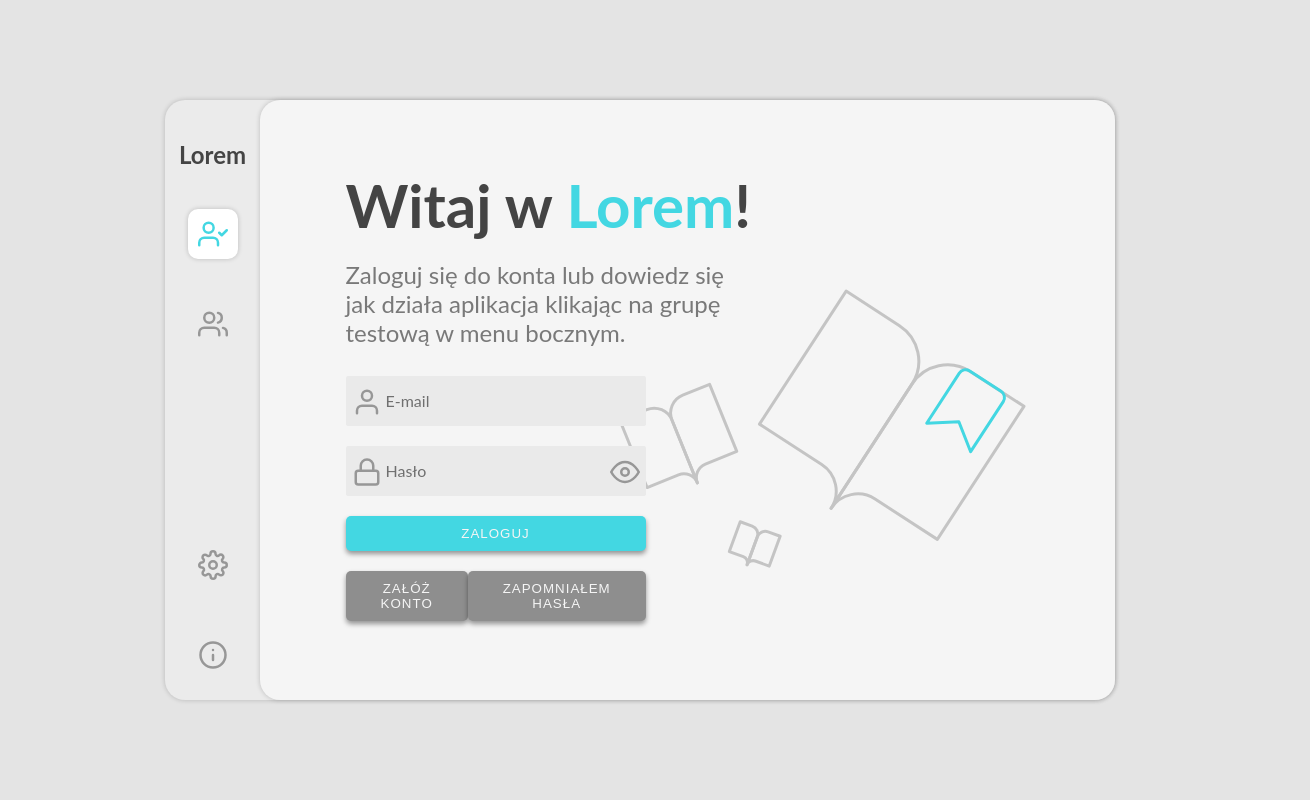
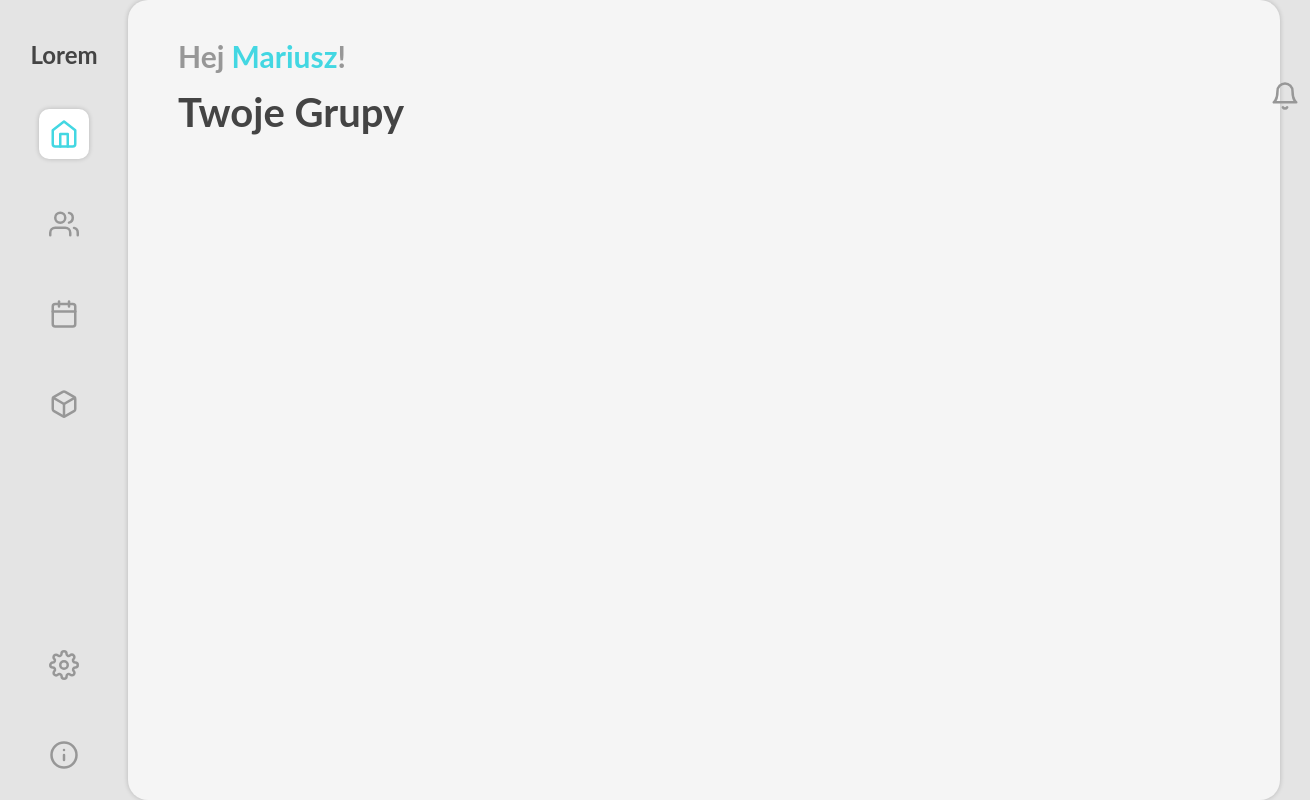
Before and after one commit to maciek1651g/SuperZespol2500K, a React (Create React App) app: page / in a window 1280 px wide. Shown: the whole page, 1310 px wide, since content can reach past the window. Built offline with nearby package versions, Linux system fonts and the light colour scheme; the HTML template or start-up script is replaced by a standard one.

Commit message:
left menu

```diff
--- a/src/App.js
+++ b/src/App.js
@@ -2,15 +2,19 @@ import { Fragment } from "react";
 import { BrowserRouter as Router, Switch, Route } from "react-router-dom";
 
 import LoginPage from "./LoginPage/LoginPage.js";
+import MainPage from "./MainPage/MainPage.js";
 
 const App = () => {
   return (
     <Fragment>
       <Router>
         <Switch>
-          <Route exact path="/">
-            <LoginPage />
-          </Route>
+            <Route exact path="/">
+                <MainPage />
+            </Route>
+            <Route path="/login/">
+                <LoginPage />
+            </Route>
         </Switch>
       </Router>
     </Fragment>
--- a/src/LoginPage/IconMenu.js
+++ b/src/LoginPage/IconMenu.js
@@ -3,12 +3,15 @@ import styles from './loginStyle.module.css';
 const IconMenu = (props) => {
 
     const closeAndOpenDialogBoxs = () => {
-        for(let i=0;i<props.tabDialogBox.length;i++)
+        if(props.tabDialogBox)
         {
-            props.tabDialogBox[i](false);
+            for(let i=0;i<props.tabDialogBox.length;i++)
+            {
+                props.tabDialogBox[i](false);
+            }
         }
 
-        if(typeof(props.open)!=="undefined")
+        if(props.open)
         {
             props.open(!props.isOpen);
         }
--- /dev/null
+++ b/src/MainPage/MainPage.js
@@ -0,0 +1,84 @@
+import styles from './../LoginPage/loginStyle.module.css';
+import stylesMainPage from './stylesMainPage.module.css';
+import IconMenu from './../LoginPage/IconMenu.js';
+import DialogBox from './../LoginPage/DialogBox.js';
+import CheckBox from './../LoginPage/CheckBox.js';
+import React from "react";
+
+const Svg = (props) => {
+    return (
+        <svg className={props.class} viewBox="0 0 24 24">{props.children}</svg>
+    )
+}
+
+const MainPage = () => {
+
+    const homeIco = <Svg class={styles.svgIcon}><path d="M3 9l9-7 9 7v11a2 2 0 0 1-2 2H5a2 2 0 0 1-2-2z"></path><polyline points="9 22 9 12 15 12 15 22"></polyline></Svg>
+    const groupIco = <Svg class={styles.svgIcon}><path d="M17 21v-2a4 4 0 0 0-4-4H5a4 4 0 0 0-4 4v2"></path><circle cx="9" cy="7" r="4"></circle><path d="M23 21v-2a4 4 0 0 0-3-3.87"></path><path d="M16 3.13a4 4 0 0 1 0 7.75"></path></Svg>
+    const settingsIco = <Svg class={styles.svgIcon}><circle cx="12" cy="12" r="3"></circle><path d="M19.4 15a1.65 1.65 0 0 0 .33 1.82l.06.06a2 2 0 0 1 0 2.83 2 2 0 0 1-2.83 0l-.06-.06a1.65 1.65 0 0 0-1.82-.33 1.65 1.65 0 0 0-1 1.51V21a2 2 0 0 1-2 2 2 2 0 0 1-2-2v-.09A1.65 1.65 0 0 0 9 19.4a1.65 1.65 0 0 0-1.82.33l-.06.06a2 2 0 0 1-2.83 0 2 2 0 0 1 0-2.83l.06-.06a1.65 1.65 0 0 0 .33-1.82 1.65 1.65 0 0 0-1.51-1H3a2 2 0 0 1-2-2 2 2 0 0 1 2-2h.09A1.65 1.65 0 0 0 4.6 9a1.65 1.65 0 0 0-.33-1.82l-.06-.06a2 2 0 0 1 0-2.83 2 2 0 0 1 2.83 0l.06.06a1.65 1.65 0 0 0 1.82.33H9a1.65 1.65 0 0 0 1-1.51V3a2 2 0 0 1 2-2 2 2 0 0 1 2 2v.09a1.65 1.65 0 0 0 1 1.51 1.65 1.65 0 0 0 1.82-.33l.06-.06a2 2 0 0 1 2.83 0 2 2 0 0 1 0 2.83l-.06.06a1.65 1.65 0 0 0-.33 1.82V9a1.65 1.65 0 0 0 1.51 1H21a2 2 0 0 1 2 2 2 2 0 0 1-2 2h-.09a1.65 1.65 0 0 0-1.51 1z"></path></Svg>
+    const infoIco = <Svg class={styles.svgIcon}><circle cx="12" cy="12" r="10"></circle><line x1="12" y1="16" x2="12" y2="12"></line><line x1="12" y1="8" x2="12.01" y2="8"></line></Svg>
+    const calendarIco = <Svg class={styles.svgIcon}><rect x="3" y="4" width="18" height="18" rx="2" ry="2"></rect><line x1="16" y1="2" x2="16" y2="6"></line><line x1="8" y1="2" x2="8" y2="6"></line><line x1="3" y1="10" x2="21" y2="10"></line></Svg>
+    const boxIco = <Svg class={styles.svgIcon}><path d="M21 16V8a2 2 0 0 0-1-1.73l-7-4a2 2 0 0 0-2 0l-7 4A2 2 0 0 0 3 8v8a2 2 0 0 0 1 1.73l7 4a2 2 0 0 0 2 0l7-4A2 2 0 0 0 21 16z"></path><polyline points="3.27 6.96 12 12.01 20.73 6.96"></polyline><line x1="12" y1="22.08" x2="12" y2="12"></line></Svg>
+    const bellIco = <Svg class={styles.svgIcon}><path d="M18 8A6 6 0 0 0 6 8c0 7-3 9-3 9h18s-3-2-3-9"></path><path d="M13.73 21a2 2 0 0 1-3.46 0"></path></Svg>
+
+    const [showInfoDialogBox, setShowInfoDialogBox] = React.useState(false);
+    const [showSettingsDialogBox, setshowSettingsDialogBox] = React.useState(false);
+    const tabDialogBox = [setShowInfoDialogBox, setshowSettingsDialogBox];
+
+    return (
+        <div id="app" className={stylesMainPage.app}>
+            {showInfoDialogBox ?
+                <DialogBox title="O aplikacji" close={setShowInfoDialogBox}>
+                    <p>
+                        Aplikacja stworzona przez SUPER ZESPÓŁ 2500K.
+                        Służy ona do komunikacji oraz upraszczania organizowania planu i nauki dla studentów i uczniów.
+                        W przypadku problemów prosimy o kontakt mailowy.
+                    </p>
+                    <div style={{width: "100%", display: "flex", justifyContent: "center"}}>
+                        <button className={styles.errorButton + ' ' + styles.buttonStyle}>ZGŁOŚ BŁĄD</button>
+                    </div>
+                </DialogBox> : null}
+
+            {showSettingsDialogBox ?
+                <DialogBox title="Ustawienia" close={setshowSettingsDialogBox}>
+                    <CheckBox text="Tryb ciemny"/>
+                    <CheckBox text="Wysyłaj powiadomienia push"/>
+                </DialogBox> : null}
+
+
+            <div className={stylesMainPage.leftColumn}>
+                <div id="leftTop" className={styles.leftTop}>
+                    <h2 style={{marginTop: "40px"}}>Lorem</h2>
+                    <IconMenu name="navMenu" icoSVG={homeIco} tabDialogBox={tabDialogBox}  isChecked={true}/>
+                    <IconMenu name="navMenu" icoSVG={groupIco} tabDialogBox={tabDialogBox}  isChecked={false}/>
+                    <IconMenu name="navMenu" icoSVG={calendarIco} tabDialogBox={tabDialogBox}  isChecked={false}/>
+                    <IconMenu name="navMenu" icoSVG={boxIco} tabDialogBox={tabDialogBox}  isChecked={false}/>
+                </div>
+                <div id="leftBottom" className={styles.leftBottom}>
+                    <IconMenu name="infoMenu" icoSVG={settingsIco} tabDialogBox={tabDialogBox} isOpen={showSettingsDialogBox} open={setshowSettingsDialogBox}/>
+                    <IconMenu name="infoMenu" icoSVG={infoIco} tabDialogBox={tabDialogBox} isOpen={showInfoDialogBox} open={setShowInfoDialogBox}/>
+                </div>
+            </div>
+            <div className={stylesMainPage.rightColumn}>
+                <div className={stylesMainPage.rightTop}>
+                    <div style={{margin: "0 50px", fontWeight: "bold", display: "flex", flexDirection: "column", alignContent: "flex-end"}}>
+                        <p style={{fontSize: "30px", margin: "14px 0", color: "#979797"}}>Hej <span style={{color: "#43D7E2"}}>Mariusz</span>!</p>
+                        <p style={{fontSize: "40px", margin: "0"}}>Twoje Grupy</p>
+                    </div>
+                    <div>
+                        <IconMenu name="userMenu" icoSVG={bellIco} tabDialogBox={tabDialogBox}  isChecked={false}/>
+                    </div>
+                </div>
+                <div className={stylesMainPage.rightMiddle}>
+
+                </div>
+                <div className={stylesMainPage.rightBottom}>
+
+                </div>
+            </div>
+        </div>
+    )
+}
+
+
+export default MainPage;
--- /dev/null
+++ b/src/MainPage/stylesMainPage.module.css
@@ -0,0 +1,54 @@
+.app
+{
+    display: flex;
+    flex-direction: row;
+    align-items: center;
+    justify-content: center;
+    width: 100vw;
+    height: 100vh;
+    color : #444;
+}
+
+.leftColumn
+{
+    display: flex;
+    flex-direction: column;
+    align-items: center;
+    width: 10%;
+    height: 100%;
+    justify-content: space-between;
+}
+
+.rightColumn
+{
+    display: flex;
+    flex-direction: column;
+    align-items: center;
+    width: 90%;
+    height: 100%;
+    background-color: #F5F5F5;
+    border-radius: 20px;
+    box-shadow: 0 0 5px 0 rgba(0,0,0,0.2);
+}
+
+.rightTop
+{
+    display: flex;
+    flex-direction: row;
+    align-items: center;
+    justify-content: space-between;
+    height: 20%;
+    width: 100%;
+}
+
+.rightMiddle
+{
+    height: 60%;
+    width: 100%;
+}
+
+.rightBottom
+{
+    height: 20%;
+    width: 100%;
+}
```
